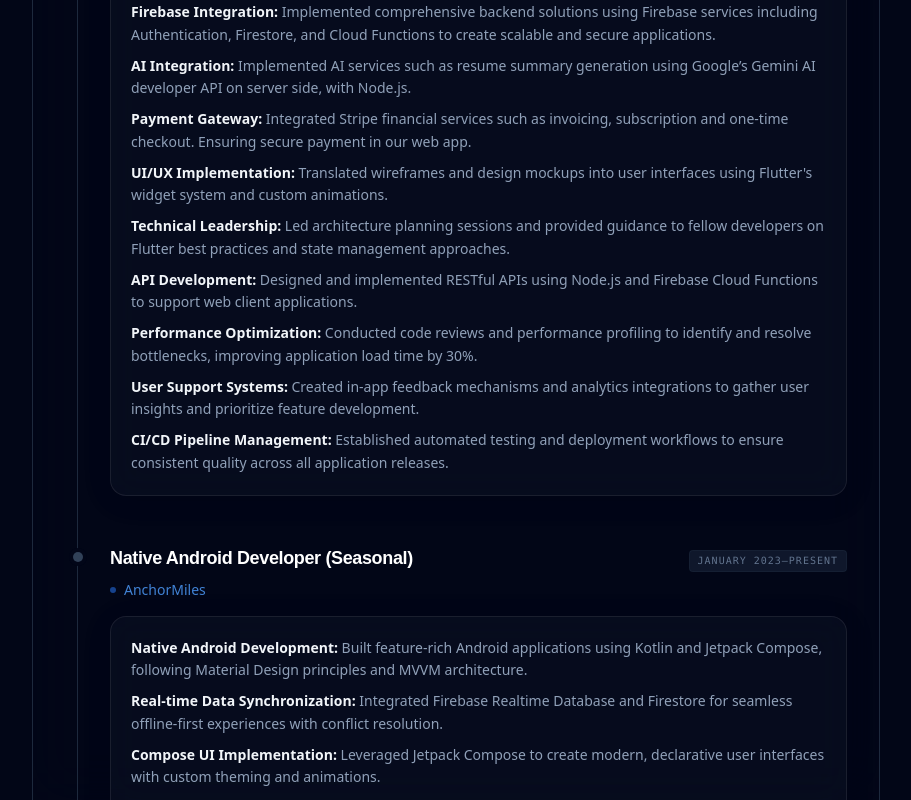
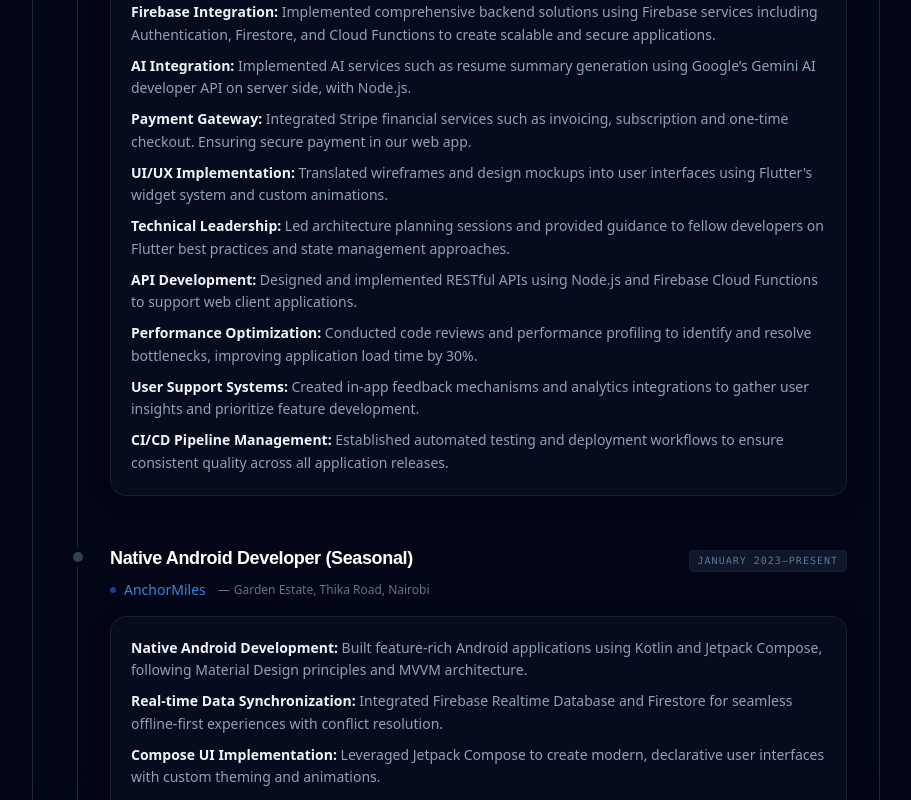
Before and after one commit to SamuelWakoli/samuelwakoli.github.io, a React (Vite) app: page /resume in a window 1280 px wide. Shown: the part 2379-3179 px from the top of the page, without its empty margins (352-1263 px from the left). Built offline with nearby package versions, Linux system fonts and the light colour scheme.

Commit message:
feat(experience): add work locations and sync with resume

```diff
--- a/src/components/Experience.jsx
+++ b/src/components/Experience.jsx
@@ -59,8 +59,16 @@ export const Experience = () => {
                     {exp.year}
                   </time>
                 </div>
-                <div className="text-blue-400 font-medium mb-3 text-sm">
-                  {exp.company}
+                <div className="flex flex-col sm:flex-row sm:items-center gap-1 mb-3 text-sm">
+                  <div className="text-blue-400 font-medium whitespace-nowrap">
+                    {exp.company}
+                  </div>
+                  {exp.location && (
+                    <div className="text-slate-500 font-medium">
+                      <span className="hidden sm:inline mx-1">—</span>
+                      <span>{exp.location}</span>
+                    </div>
+                  )}
                 </div>
                 <div className="text-slate-400 text-sm leading-relaxed">
                   {formatDescription(exp.description)}
--- a/src/components/bento/ExperienceCard.jsx
+++ b/src/components/bento/ExperienceCard.jsx
@@ -73,9 +73,15 @@ export const ExperienceCard = () => {
                 {exp.year}
               </span>
             </div>
-            <div className="text-blue-400/80 text-sm font-medium mb-4 flex items-center gap-2">
-              <span className="w-1.5 h-1.5 rounded-full bg-blue-500/50"></span>
+            <div className="text-blue-400/80 text-sm font-medium mb-4 flex items-center gap-2 flex-wrap">
+              <span className="w-1.5 h-1.5 rounded-full bg-blue-500/50 shrink-0"></span>
               {exp.company}
+              {exp.location && (
+                <div className="text-slate-500 text-xs font-medium">
+                  <span className="mx-1">—</span>
+                  {exp.location}
+                </div>
+              )}
             </div>
             <div className="text-slate-400 text-sm leading-relaxed glass p-5 rounded-2xl border border-white/5 hover:border-white/10 transition-colors shadow-inner">
               {formatDescription(exp.description)}
--- a/src/config/profile.json
+++ b/src/config/profile.json
@@ -149,7 +149,7 @@
     {
       "role": "Native Android Developer (Seasonal)",
       "company": "AnchorMiles",
-      "location": "Garden Estate, Thika Road, NRB",
+      "location": "Garden Estate, Thika Road, Nairobi",
       "year": "January 2023—Present",
       "type": "",
       "description": "Native Android Development: Built feature-rich Android applications using Kotlin and Jetpack Compose, following Material Design principles and MVVM architecture.\nReal-time Data Synchronization: Integrated Firebase Realtime Database and Firestore for seamless offline-first experiences with conflict resolution.\nCompose UI Implementation: Leveraged Jetpack Compose to create modern, declarative user interfaces with custom theming and animations.\nAuthentication Systems: Implemented secure multi-factor authentication flows using Firebase Authentication and custom token management.\nBackground Processing: Developed efficient background services for data synchronization and push notification handling using WorkManager.\nCode Migration: Successfully migrated legacy XML-based layouts to Jetpack Compose, improving development velocity and code maintainability.\nAnalytics Integration: Implemented comprehensive user analytics using Firebase Analytics to track engagement metrics and feature adoption.\nSDK Integration: Seamlessly integrated third-party libraries and payment gateways for enhanced application functionality."
```
